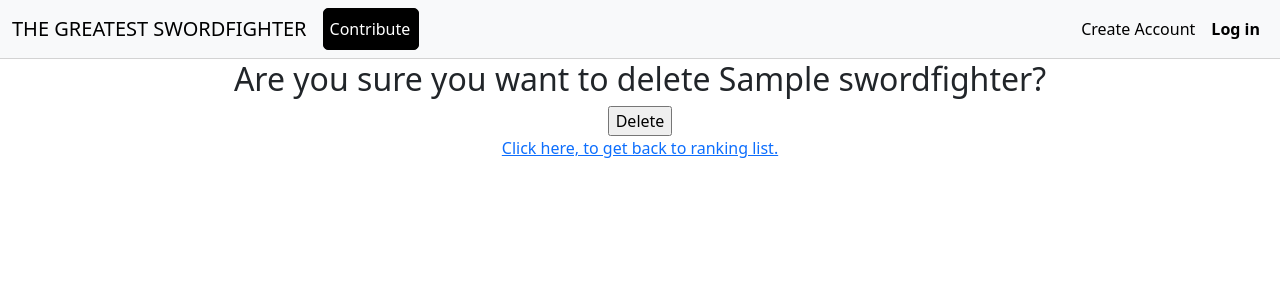
After one commit to jensbrauer/rankYourSwordFighterResubmission, a Django app: a page that uses templates/ru_sure_delete.html in a window 1280 px wide. The commit adds this page. Shown: the top 300 px of the page. Run offline with Django 3.2, Linux system fonts and the light colour scheme; tables that the repository leaves empty hold one stand-in row (values such as "Sample post").

Commit message:
Add R U Sure view to delete_swordfighter

```diff
--- a/ranking/urls.py
+++ b/ranking/urls.py
@@ -3,8 +3,8 @@ from django.urls import path
 
 urlpatterns = [
     path('', views.SwordfighterList.as_view(), name='home'),
-    path('<slug:slug>/', views.SwordfighterDetail.as_view(), name='swordfighter_detail'),
+    path('page/<slug:slug>/', views.SwordfighterDetail.as_view(), name='swordfighter_detail'),
     path('upvote/<slug:slug>', views.SwordfighterUpvote.as_view(), name="swordfighter_upvote"),
     path('contribute', views.Contribute.as_view(), name='contribute'),
-    path('<name>', views.delete_swordfighter.as_view(), name='delete')
+    path('delete/<slug>/', views.Delete_swordfighter.as_view(), name='delete')
 ]
--- a/ranking/views.py
+++ b/ranking/views.py
@@ -1,4 +1,4 @@
-from django.shortcuts import render, get_object_or_404, reverse
+from django.shortcuts import render, get_object_or_404, reverse, redirect
 from django.views import generic, View
 from django.http import HttpResponseRedirect
 from django.db.models import Count
@@ -73,8 +73,23 @@ class Contribute(View):
             }
         )
 
-class delete_swordfighter(View):
-    def post(self, request, name):
-        instance = Swordfighter.objects.get(name=name)
+
+
+class Delete_swordfighter(View):
+
+    def get(self, request, slug, *args, **kwargs):
+        queryset = Swordfighter.objects
+        swordfighter = get_object_or_404(queryset, slug=slug)
+
+        return render(
+            request,
+            "ru_sure_delete.html",
+            {
+                "swordfighter": swordfighter
+            }
+        )
+
+    def post(self, request, slug):
+        instance = Swordfighter.objects.get(slug=slug)
         instance.delete()
-        return HttpResponseRedirect(request.META.get('HTTP_REFERER'))
+        return redirect('contribute')
--- a/rateyourswordfighter/settings.py
+++ b/rateyourswordfighter/settings.py
@@ -30,7 +30,7 @@ SECRET_KEY = os.environ.get('SECRET_KEY')
 # SECURITY WARNING: don't run with debug turned on in production!
 DEBUG = False
 
-X_FRAME_OPTIONS = 'SAMEORIGIN'
+#X_FRAME_OPTIONS = 'SAMEORIGIN'
 
 ALLOWED_HOSTS = ['rate-your-swordfighter.herokuapp.com', 'localhost']
 
--- a/templates/contribute.html
+++ b/templates/contribute.html
@@ -27,9 +27,11 @@
                 <img class="card-img-top" src="{{ suggestion.profile_img.url }}" alt="Card image cap"><div class="card-body">
                     <h5 class="card-title">{{suggestion.name}}</h5>
                     <p class="card-text"><small class="text-white">{{suggestion.appears_on}}</small></p>
+
+
                     {% if suggestion.status == 0 %}
                     <p id="suggestion_status_blue" class="card-text"><small class="text-white">Pending approval</small></p>
-                    <form action="{% url 'delete' suggestion.name %}" method="post">
+                    <form action="{% url 'delete' suggestion.slug %}" method="get">
                         {% csrf_token %}
                         <button type="submit">Delete</button>
                     </form>
@@ -42,7 +44,7 @@
                     <p id="suggestion_status_yellow" class="card-text"><small class="text-white">Published with edits</small></p>
                     {% else %}
                     <p id="suggestion_status_red" class="card-text"><small class="text-white">Disapproved</small></p>
-                    <form action="{% url 'delete' suggestion.name %}" method="post">
+                    <form action="{% url 'delete' suggestion.slug %}" method="get">
                         {% csrf_token %}
                         <button type="submit">Delete</button>
                     </form>
--- /dev/null
+++ b/templates/ru_sure_delete.html
@@ -0,0 +1,15 @@
+{% extends "base.html" %}
+
+{% block content %}
+
+<div class="row" id="error_page">
+    <h2>
+        Are you sure you want to delete {{ swordfighter.name }}?
+    </h2>
+    <form action="" method="post">
+        {% csrf_token %}
+        <input type="submit" value="Delete">
+    </form>
+    <p><a href="{% url 'home' %}">Click here, to get back to ranking list.</a></p>
+</div>
+{%endblock%}
```
